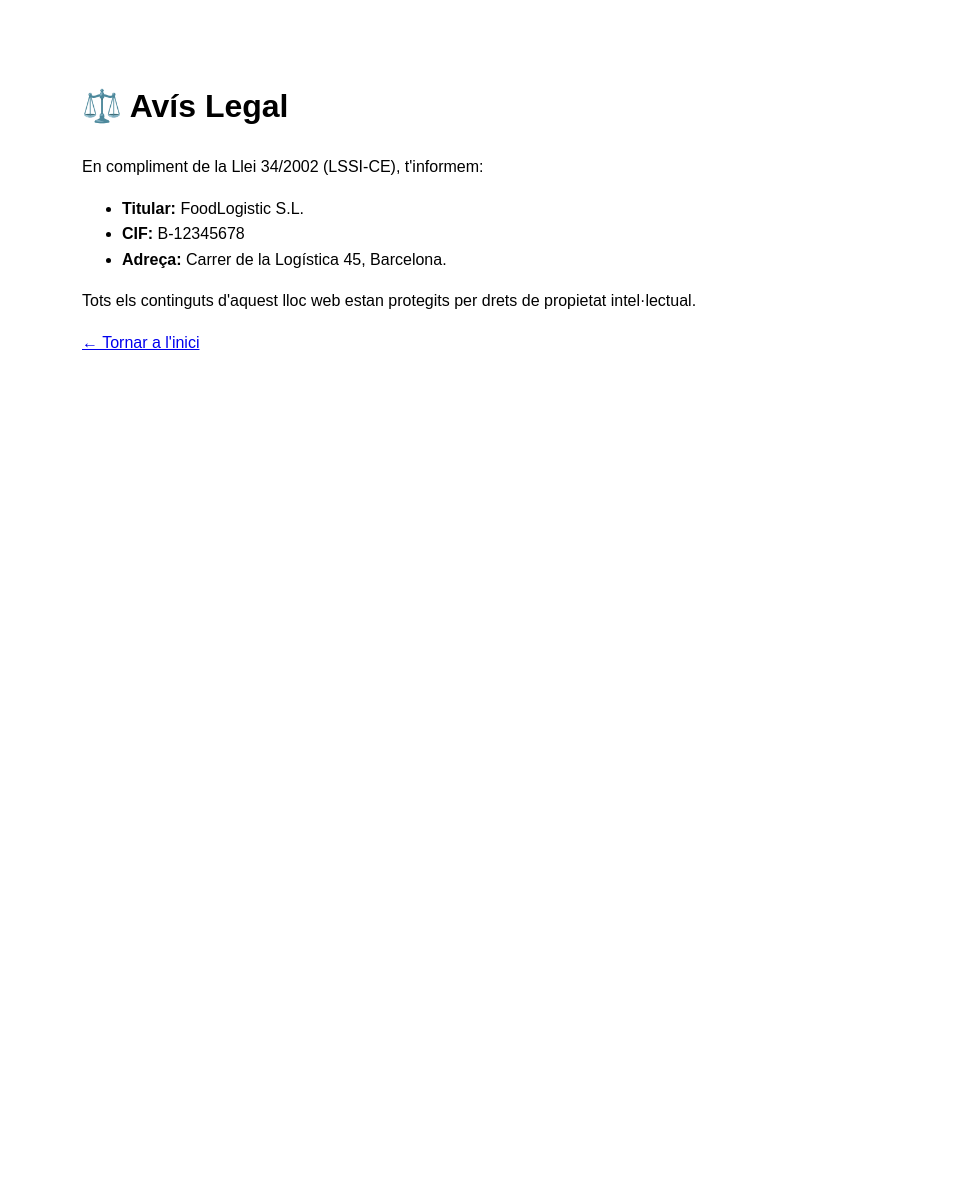
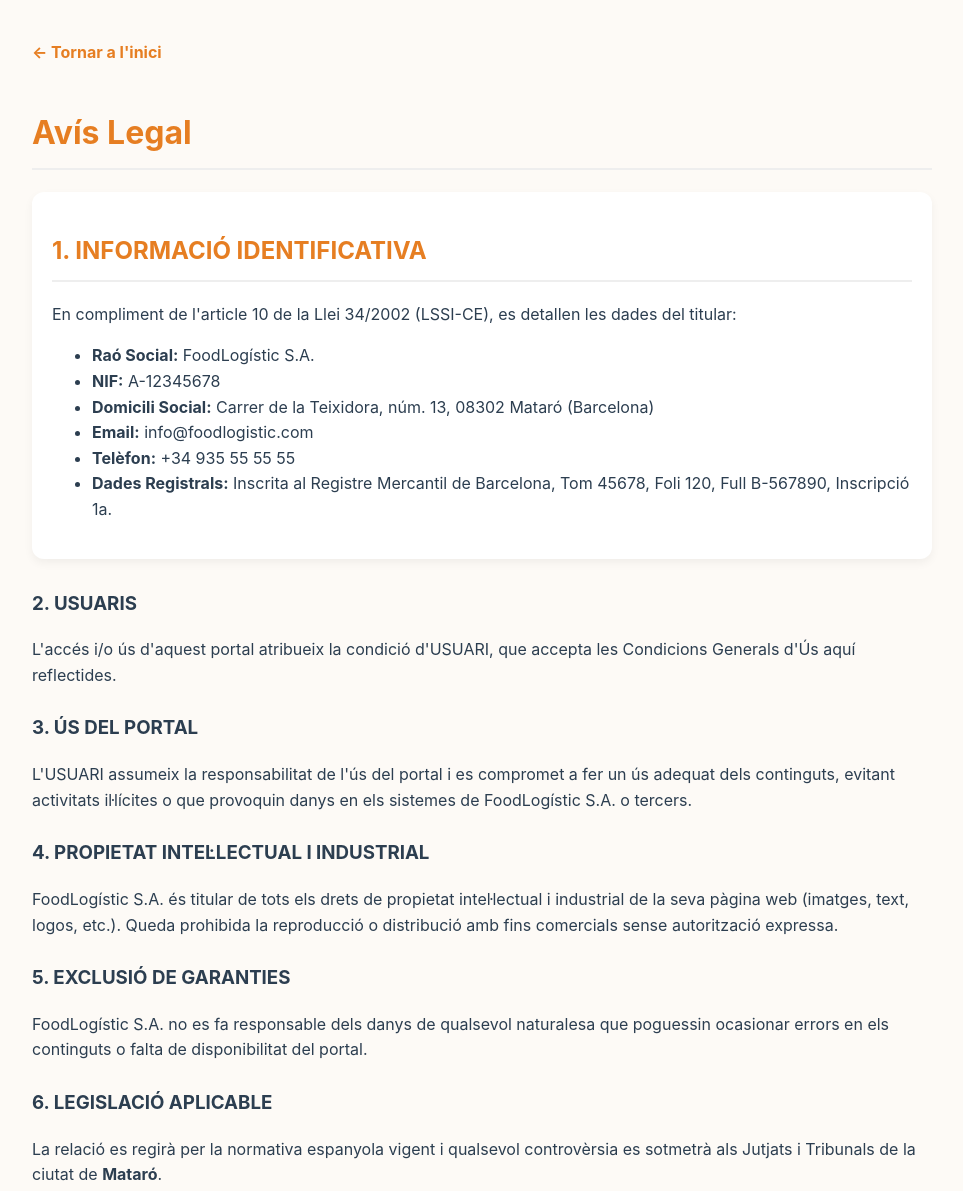
Before and after one commit to PerezAran/web, a plain HTML site: page docs/avis-legal.html in a window 1280 px wide. Shown: the whole page, without its empty margins (158-1121 px from the left). Before the commit the page ends 800 px from the top, so only its background shows below. Drawn offline with Linux system fonts and the light colour scheme.

Commit message:
Update legal notice with new company details and styles

```diff
--- a/docs/avis-legal.html
+++ b/docs/avis-legal.html
@@ -2,18 +2,47 @@
 <html lang="ca">
 <head>
     <meta charset="UTF-8">
-    <title>Avís Legal | FoodLogistic</title>
-    <style>body { font-family: sans-serif; max-width: 800px; margin: 40px auto; padding: 20px; line-height: 1.6; }</style>
+    <meta name="viewport" content="width=device-width, initial-scale=1.0">
+    <title>Avís Legal | FoodLogístic S.A.</title>
+    <style>
+        :root { --primary: #e67e22; --dark: #2c3e50; --light: #fdfaf6; }
+        body { font-family: 'Inter', sans-serif; line-height: 1.6; color: var(--dark); background: var(--light); max-width: 900px; margin: 0 auto; padding: 40px 20px; }
+        h1, h2 { color: var(--primary); border-bottom: 2px solid #eee; padding-bottom: 10px; }
+        h3 { color: var(--dark); margin-top: 25px; }
+        .info-box { background: white; padding: 20px; border-radius: 12px; box-shadow: 0 4px 10px rgba(0,0,0,0.05); margin-bottom: 30px; }
+        .back-link { display: inline-block; margin-bottom: 20px; color: var(--primary); text-decoration: none; font-weight: bold; }
+    </style>
 </head>
 <body>
-    <h1>⚖️ Avís Legal</h1>
-    <p>En compliment de la Llei 34/2002 (LSSI-CE), t'informem:</p>
-    <ul>
-        <li><strong>Titular:</strong> FoodLogistic S.L.</li>
-        <li><strong>CIF:</strong> B-12345678</li>
-        <li><strong>Adreça:</strong> Carrer de la Logística 45, Barcelona.</li>
-    </ul>
-    <p>Tots els continguts d'aquest lloc web estan protegits per drets de propietat intel·lectual.</p>
-    <p><a href="index.html">← Tornar a l'inici</a></p>
+    <a href="index.html" class="back-link">← Tornar a l'inici</a>
+    <h1>Avís Legal</h1>
+
+    <section class="info-box">
+        <h2>1. INFORMACIÓ IDENTIFICATIVA</h2>
+        <p>En compliment de l'article 10 de la Llei 34/2002 (LSSI-CE), es detallen les dades del titular:</p>
+        <ul>
+            <li><strong>Raó Social:</strong> FoodLogístic S.A.</li>
+            <li><strong>NIF:</strong> A-12345678</li>
+            <li><strong>Domicili Social:</strong> Carrer de la Teixidora, núm. 13, 08302 Mataró (Barcelona)</li>
+            <li><strong>Email:</strong> info@foodlogistic.com</li>
+            <li><strong>Telèfon:</strong> +34 935 55 55 55</li>
+            <li><strong>Dades Registrals:</strong> Inscrita al Registre Mercantil de Barcelona, Tom 45678, Foli 120, Full B-567890, Inscripció 1a.</li>
+        </ul>
+    </section>
+
+    <h3>2. USUARIS</h3>
+    <p>L'accés i/o ús d'aquest portal atribueix la condició d'USUARI, que accepta les Condicions Generals d'Ús aquí reflectides.</p>
+
+    <h3>3. ÚS DEL PORTAL</h3>
+    <p>L'USUARI assumeix la responsabilitat de l'ús del portal i es compromet a fer un ús adequat dels continguts, evitant activitats il·lícites o que provoquin danys en els sistemes de FoodLogístic S.A. o tercers.</p>
+
+    <h3>4. PROPIETAT INTEL·LECTUAL I INDUSTRIAL</h3>
+    <p>FoodLogístic S.A. és titular de tots els drets de propietat intel·lectual i industrial de la seva pàgina web (imatges, text, logos, etc.). Queda prohibida la reproducció o distribució amb fins comercials sense autorització expressa.</p>
+
+    <h3>5. EXCLUSIÓ DE GARANTIES</h3>
+    <p>FoodLogístic S.A. no es fa responsable dels danys de qualsevol naturalesa que poguessin ocasionar errors en els continguts o falta de disponibilitat del portal.</p>
+
+    <h3>6. LEGISLACIÓ APLICABLE</h3>
+    <p>La relació es regirà per la normativa espanyola vigent i qualsevol controvèrsia es sotmetrà als Jutjats i Tribunals de la ciutat de <strong>Mataró</strong>.</p>
 </body>
 </html>
```
